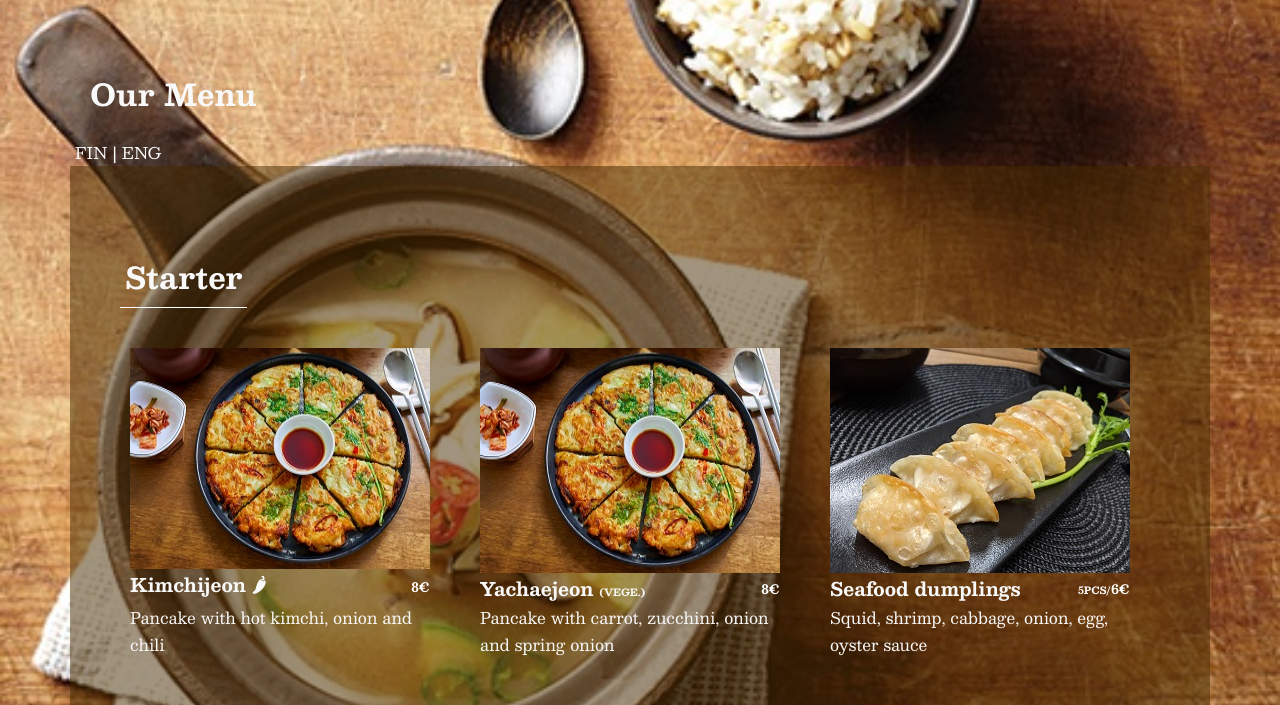
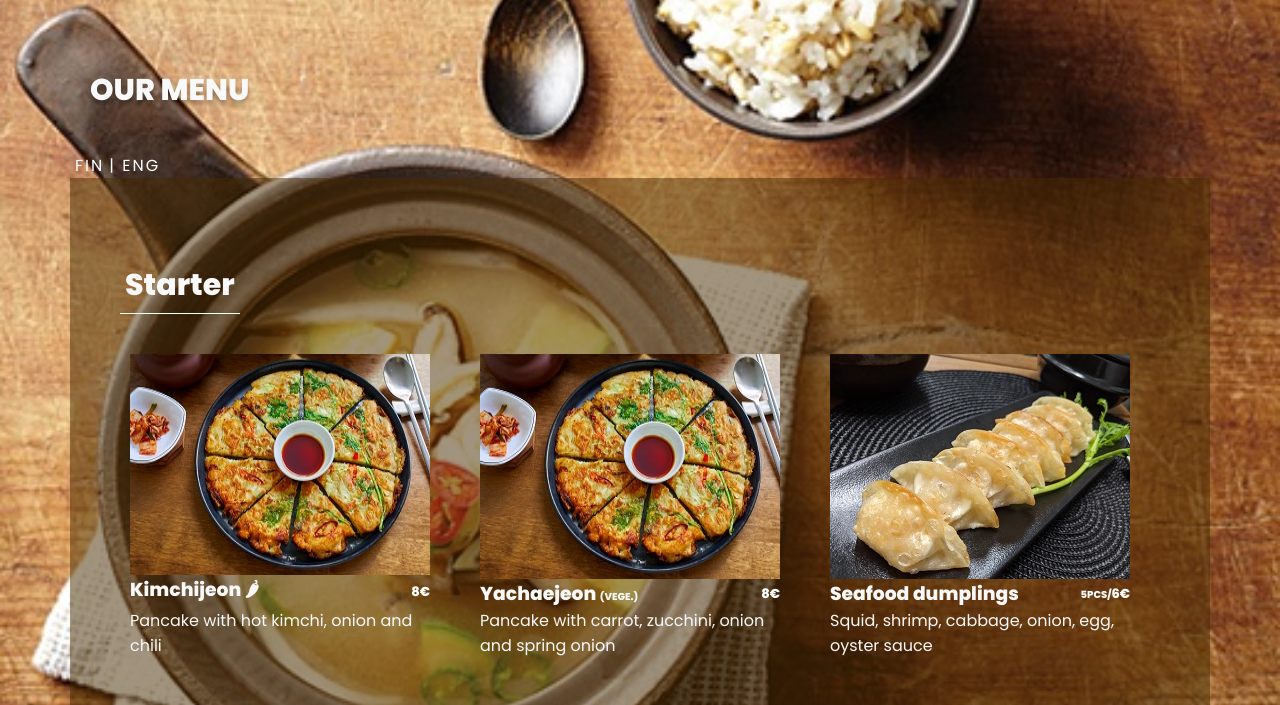
Before and after one commit to qgp9/ecommerce-restaurant, a plain HTML site: page menu.html in a window 1280 px wide. Shown: the part 72-777 px from the top of the page. Drawn offline with nearby package versions, Linux system fonts and the light colour scheme; a web font is replaced by a local one.

Commit message:
Change font in menu

```diff
--- a/css/menustyles.css
+++ b/css/menustyles.css
@@ -3,7 +3,8 @@
 @import url("https://fonts.googleapis.com/css2?family=Besley:ital,wght@0,400;0,500;0,700;0,800;0,900;1,400;1,500;1,600;1,900&display=swap");
 @import url("https://fonts.googleapis.com/css2?family=Montserrat:wght@300;400;500;600&display=swap");
 @import url("https://fonts.googleapis.com/css2?family=MedievalSharp&display=swap");
-@import url("https://fonts.googleapis.com/css2?family=Playfair+Display:ital,wght@0,400;0,500;0,600;0,700;0,800;0,900;1,500;1,600;1,700;1,800;1,900&display=swap");
+@import url("https://fonts.googleapis.com/css2?family=Poppins:wght@100;200;300;400;500;600;800;900&display=swap");
+
 /* =========== Browser Reset ============ */
 :root {
   /* Color Variables */
@@ -35,7 +36,7 @@ html {
 }
 
 body {
-  font-family: "Besley", serif;
+  font-family: "Poppins", serif;
   font-size: 1.6rem;
   font-weight: 400;
   background-color: var(--white);
@@ -79,13 +80,13 @@ video {
 }
 
 .title {
-  margin-bottom: 5rem;
+  margin-bottom: 2rem;
 }
 
 .title h1 {
   font-size: 3rem;
   color: var(--text2);
-  text-shadow: 5px 5px 0px rgba(37, 59, 112, 0.2);
+  text-shadow: var(--shadow-300);
   text-transform: uppercase;
 }
 
@@ -256,6 +257,16 @@ video {
 MENU Page
 +++++++++++++++++++++++++
 */
+.language-switcher {
+  display: flex;
+}
+
+.language-switcher li a {
+  color: white;
+  margin-left: 0.5rem;
+  letter-spacing: 0.2rem;
+}
+
 #menu {
   margin: 5rem auto;
   position: relative;
@@ -299,15 +310,6 @@ MENU Page
 .menu-garnish ul li {
   max-width: 30rem;
   margin: 1rem;
-}
-
-.language-switcher {
-  display: flex;
-}
-
-.language-switcher li {
-  color: white;
-  margin-left: 0.5rem;
 }
 
 .main-header {
--- a/menu.html
+++ b/menu.html
@@ -65,10 +65,12 @@
 
   <main>
     <section class="menu container" id="menu">
-      <h1>Our Menu</h1>
+      <div class="title">
+        <h1>Our Menu</h1>
+      </div>
       <ul class="language-switcher">
-        <a href="#fi" onclick="setLanguageFi()"><li>FIN</li></a>
-        <a href="#en" onclick="setLanguageEn()"><li>|  ENG</li></a>
+        <li><a href="#fi" onclick="setLanguageFi()">FIN</a></li>
+        <li><a href="#en" onclick="setLanguageEn()">| ENG</a></li>
       </ul>
 
       <!-- English list -->
@@ -115,7 +117,7 @@
                   <h3>Japche <span>(VEGE.)</span></h3>
                   <h4>7€</h4>
                 </div>
-                <p>Glass noodle with soy sauce, sesame, mushroom, carrot, onion, green onion</p>
+                <p>Glass noodle, soysauce, green onion, sesame, mushroom, carrot, onion</p>
               </li>
               <li>
                 <img src="./images/cucumber kimchi.jpg" alt="Cucumber Kimchi" >
```
